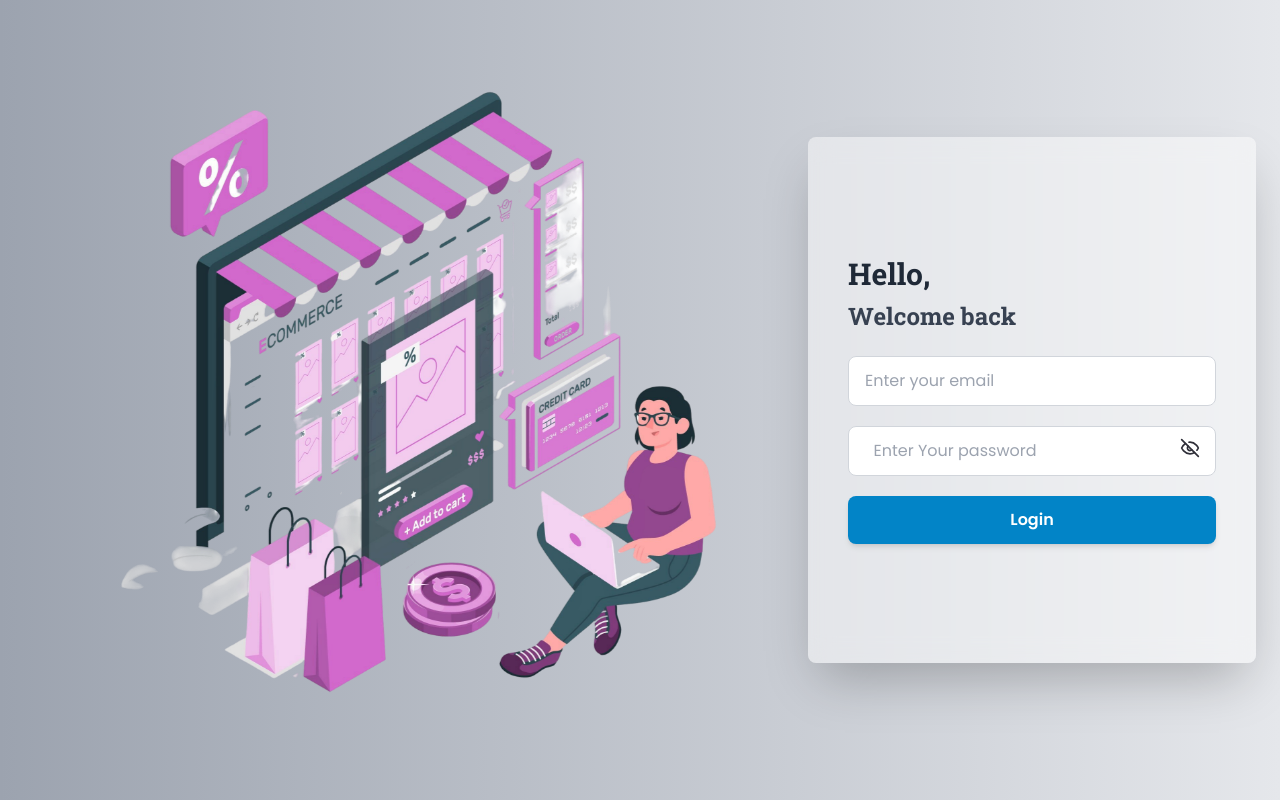
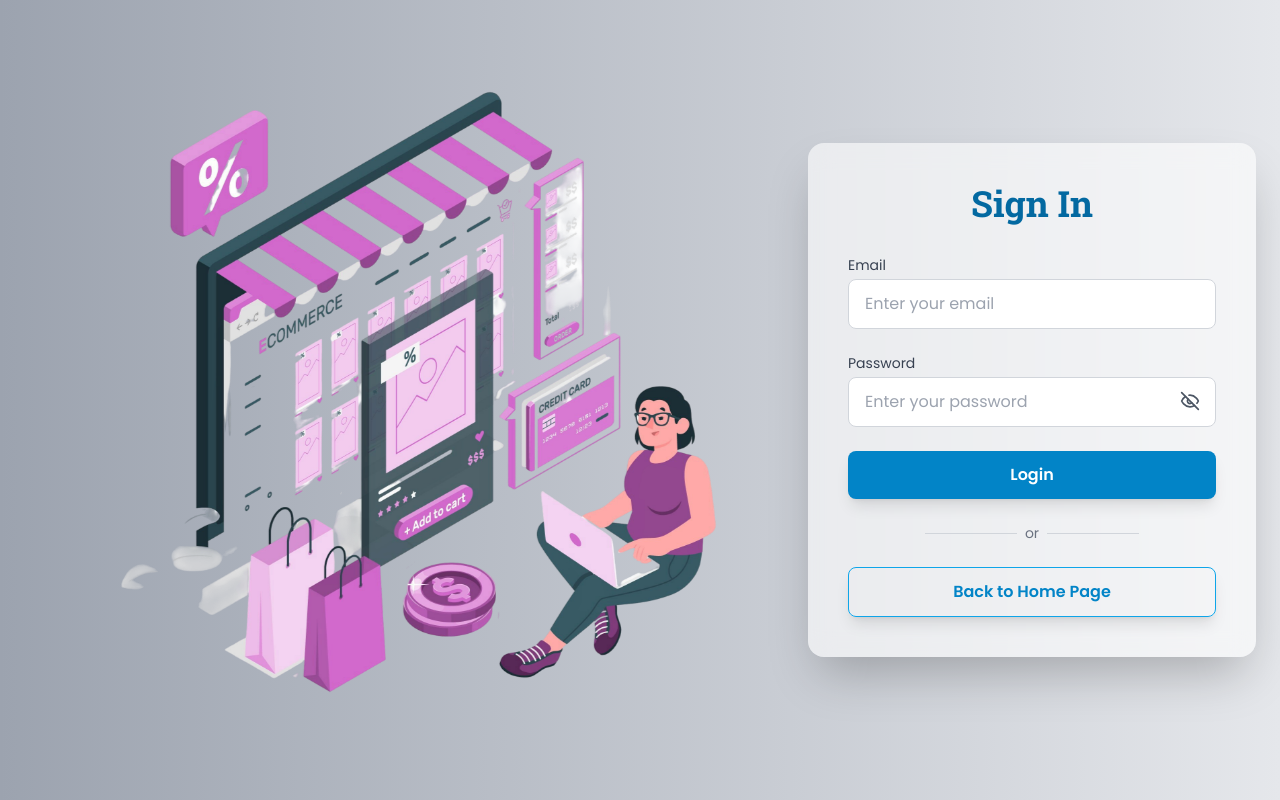
Before and after one commit to pankaj-deepnapsoftech/Krishna_lables_Frontend, a React (Vite) app: page /signin in a window 1280 px wide. Built offline with nearby package versions, Linux system fonts and the light colour scheme; no server answers.

Commit message:
new changes

```diff
--- a/package.json
+++ b/package.json
@@ -34,6 +34,7 @@
     "react-dom": "^18.2.0",
     "react-icons": "^5.5.0",
     "react-router-dom": "^6.16.0",
+    "react-toastify": "^11.0.5",
     "tailwind-merge": "^1.14.0",
     "tailwindcss-animate": "^1.0.7",
     "yup": "^1.6.1"
--- a/src/components/Auth/SingIn.jsx
+++ b/src/components/Auth/SingIn.jsx
@@ -4,6 +4,7 @@ import { useNavigate } from "react-router-dom";
 import { useAuthContext } from "../../Context/authcontext";
 import { useState } from "react";
 import { Eye, EyeOff } from "lucide-react";
+import { toast } from "react-toastify";
 
 
 const SignIn = () => {
@@ -20,11 +21,12 @@ const SignIn = () => {
             try {
                 const res = await axiosHandler.post("/api/login", values)
                 localStorage.setItem("tk", res.data.token)
-                setToken(res.data.token);
+                setToken(res?.data?.token);
                 navigate('/admin')
-                console.log(res?.data)
+               toast.success(res?.data.message)
             } catch (error) {
                 console.log(error)
+                toast.error(error?.message)
             }
         }
     })
@@ -33,7 +35,7 @@ const SignIn = () => {
 
     return (
         <div className="w-full h-screen flex items-center justify-center bg-gradient-to-r from-gray-400 to-gray-200 p-6">
-            {/* Left Illustration Section - Hidden on small screens */}
+            {/* Illustration Section - Hidden on small screens */}
             <div className="hidden md:flex flex-1 items-center justify-center p-10 h-full">
                 <img
                     src="/ecommerce-web-page-concept-illustration.png"
@@ -42,14 +44,19 @@ const SignIn = () => {
                 />
             </div>
 
+            {/* Login Form Section */}
+            <div className="flex flex-1 flex-col max-w-md justify-center h-auto w-full rounded-2xl shadow-2xl bg-white/60 p-10 backdrop-blur-md">
+                <div className="mb-8">
+                    <h2 className="text-4xl text-center font-bold text-sky-700">Sign In</h2>
 
-            <div className="flex flex-1 flex-col  max-w-md  justify-center h-[70%] w-full rounded-lg shadow-2xl bg-[#ffffff7a] p-10 backdrop-blur-md">
-                <h2 className="text-3xl text-start font-bold text-gray-800 mb-2">Hello,</h2>
-                <h3 className="text-2xl font-semibold text-gray-700 mb-6">Welcome back</h3>
+                </div>
 
-                <form onSubmit={formik.handleSubmit} className="w-full space-y-5" autoComplete="off">
+                <form onSubmit={formik.handleSubmit} className="space-y-6" autoComplete="off">
+                    {/* Email Field */}
                     <div>
-                        <label htmlFor="username" className="sr-only">Username or email</label>
+                        <label htmlFor="username" className="block text-sm font-medium text-gray-700 mb-1">
+                            Email
+                        </label>
                         <input
                             type="text"
                             id="username"
@@ -58,38 +65,65 @@ const SignIn = () => {
                             value={formik.values.email}
                             onChange={formik.handleChange}
                             onBlur={formik.handleBlur}
-                            className="w-full px-4 py-3 border border-gray-300 rounded-lg focus:outline-none focus:ring-2 focus:ring-sky-400 transition duration-200"
+                            className="w-full px-4 py-3 border border-gray-300 rounded-lg focus:outline-none focus:ring-2 focus:ring-sky-500 transition duration-200"
                             required
                         />
                     </div>
 
-                    {/* Password Input */}
+                    {/* Password Field */}
                     <div className="relative">
-                        <label htmlFor="password" className="sr-only">Password</label>
+                        <label htmlFor="password" className="block text-sm font-medium text-gray-700 mb-1">
+                            Password
+                        </label>
                         <input
                             type={showPassword ? "text" : "password"}
                             id="password"
                             name="password"
-                            placeholder="  Enter Your password"
+                            placeholder="Enter your password"
                             value={formik.values.password}
                             onChange={formik.handleChange}
                             onBlur={formik.handleBlur}
-                            className="w-full px-4 py-3  border border-gray-300 rounded-lg focus:outline-none focus:ring-2 focus:ring-sky-400 transition duration-200"
+                            className="w-full px-4 py-3 border border-gray-300 rounded-lg focus:outline-none focus:ring-2 focus:ring-sky-500 transition duration-200"
                             required
                         />
-                        <button type="button" onClick={() => setShowPassword(!showPassword)} className="absolute right-4 top-3  ">{showPassword ? <Eye size={20} /> : <EyeOff size={20}  />} </button>
+                        <button
+                            type="button"
+                            onClick={() => setShowPassword(!showPassword)}
+                            className="absolute right-4 top-12 transform -translate-y-1/2 text-gray-600"
+                        >
+                            {showPassword ? <Eye size={20} /> : <EyeOff size={20} />}
+                        </button>
                     </div>
+
+                    {/* Login Button */}
                     <button
                         type="submit"
-                        className="w-full py-3 bg-sky-600 hover:bg-sky-700 text-white font-semibold rounded-lg shadow-md transition duration-300"
+                        className="w-full py-3 bg-sky-600 hover:bg-sky-700 text-white font-semibold rounded-lg shadow-lg transition duration-300"
                     >
                         Login
+                    </button>
+
+                    {/* Separator */}
+                    <div className="flex items-center gap-2 text-sm text-gray-500 justify-center">
+                        <span className="w-1/4 h-px bg-gray-300" />
+                        or
+                        <span className="w-1/4 h-px bg-gray-300" />
+                    </div>
+
+                    {/* Back to Home Button */}
+                    <button
+                        onClick={() => navigate('/')}
+                        type="button"
+                        className="w-full py-3 border border-sky-500 text-sky-600 hover:bg-sky-600 hover:text-white font-semibold rounded-lg shadow-lg transition duration-300"
+                    >
+                        Back to Home Page
                     </button>
                 </form>
             </div>
         </div>
 
 
+
     );
 };
 
--- a/src/components/admin/AdminNavbar.jsx
+++ b/src/components/admin/AdminNavbar.jsx
@@ -18,11 +18,13 @@ import { useToast } from "@/components/ui/use-toast";
 const AdminNavbar = ({ toggleSidebar, isSidebarOpen }) => {
   const { toast } = useToast();
   const navigate = useNavigate()
-  const handleLogout =  () =>{
-   localStorage.removeItem('tk')
-    navigate('/signin')
+const handleLogout = () => {
+    localStorage.removeItem('tk');
+    navigate('/signin');
+    toast.success("Logout Successful");
+  }
 
-  }
+
 
 
   const handleSettings = () => {
--- a/src/components/admin/AdminSidebar.jsx
+++ b/src/components/admin/AdminSidebar.jsx
@@ -5,6 +5,7 @@ import { motion } from 'framer-motion';
 import { LayoutDashboard, MessageSquare as MessageSquareQuote, PackageSearch, HelpCircle, Mail, PlusSquare, ListOrdered, ChevronLeft, ChevronRight, BarChart3, PieChart as PieChartIcon, Activity, LayoutList } from 'lucide-react';
 import { Button } from "@/components/ui/button";
 import { cn } from '@/lib/utils';
+import { toast } from 'react-toastify';
 
 const navItems = [
   { name: 'Dashboard', icon: LayoutDashboard, path: '/admin/dashboard' },
@@ -52,9 +53,11 @@ const AdminSidebar = ({ isOpen, toggleSidebar, className }) => {
  const navigate = useNavigate()
 
   const handleLogout = () => {
-    localStorage.removeItem('tk')
-    navigate('/signin')
+    localStorage.removeItem('tk');
+    navigate('/signin');
+    toast.success("Logout Successful");
   }
+
 
   return (
     <motion.aside
--- a/src/main.jsx
+++ b/src/main.jsx
@@ -3,9 +3,11 @@ import ReactDOM from 'react-dom/client';
 import App from '@/App';
 import '@/index.css';
 import AuthContextProvider from './Context/authcontext';
+import { ToastContainer } from 'react-toastify';
 
 ReactDOM.createRoot(document.getElementById('root')).render(
   <AuthContextProvider>
+    <ToastContainer />
     <App />
   </AuthContextProvider>
 
--- a/src/pages/admin/AdminContactEnquiries.jsx
+++ b/src/pages/admin/AdminContactEnquiries.jsx
@@ -36,16 +36,10 @@ const tableRowVariants = {
 
 
 const AdminContactEnquiries = () => {
-  const { toast } = useToast();
   const [ContactData, setContactData] = useState([])
   const [page, setPage] = useState(1)
   const { token } = useAuthContext()
-  const handleActionClick = (action, id) => {
-    toast({
-      title: `${action} Clicked`,
-      description: `🚧 Action '${action}' for Contact Enquiry ID ${id} isn't implemented yet. You can request it! 🚀`,
-    });
-  };
+
 
 
   const GetContactData = async () => {
@@ -64,10 +58,12 @@ const AdminContactEnquiries = () => {
     try {
       if (window.confirm("are you sure you want to delete this message? ")) {
         const res = await axiosHandler.delete(`/api/contacts/${_id}`)
+        toast.success(res?.data?.message)
         GetContactData();
       }
     } catch (error) {
       console.log(error)
+      toast.error(error?.message)
     }
   }
 
--- a/src/pages/admin/AdminManageProducts.jsx
+++ b/src/pages/admin/AdminManageProducts.jsx
@@ -197,6 +197,8 @@ const AdminManageProducts = () => {
     GetProduct(page);
   }
   }, [page,token]);
+
+  console.log(ProductData)
 
   return (
     <motion.div variants={pageVariants} initial="initial" animate="in" exit="out" className="space-y-6">
--- a/src/pages/admin/ManageBlog.jsx
+++ b/src/pages/admin/ManageBlog.jsx
@@ -101,7 +101,7 @@ const ManageBlog = () => {
         }
     }, [page, token])
 
-
+ console.log(blogData)
     return (
         <section className=" bg-gray-50">
             <div className="w-full px-6 pb-8">
@@ -363,6 +363,12 @@ const ManageBlog = () => {
                         </form>
                     </div>
                 </div>
+                {blogData?.length === 0 && (
+                    <p className="text-center text-muted-foreground py-8">
+                        No blog data found.
+                    </p>
+                )}
+
             </div>
             <Paginations page={page} setPage={setPage} hasNextPage={blogData?.length === 10} />
         </section>
```
Also changed, not shown: 1 other file (tests, documents, lock files or other folders).
